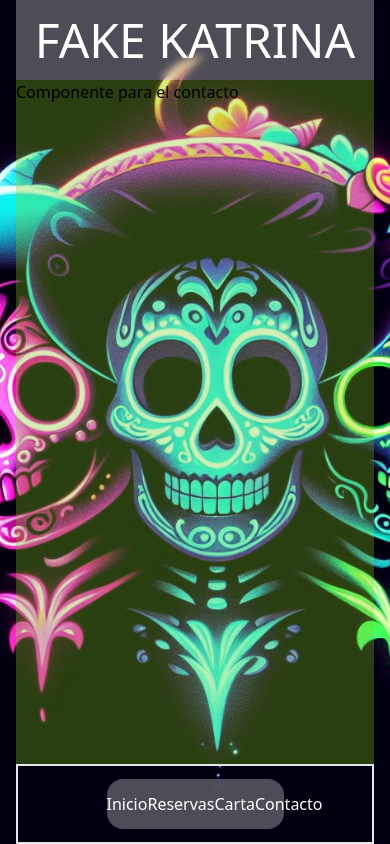
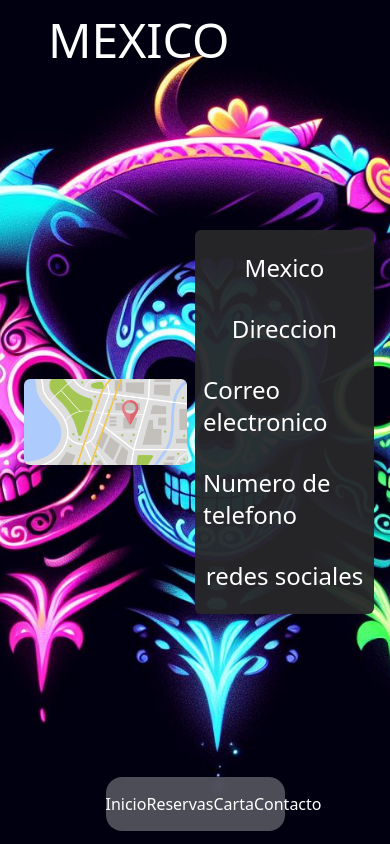
Before and after one commit to Rauljp16/Restaurante-mexicano, a React (Vite) app: page /contacto in a window 390 px wide. Built offline with nearby package versions, Linux system fonts and the light colour scheme.

Commit message:
Responsive2.0

```diff
--- a/src/components/Body.jsx
+++ b/src/components/Body.jsx
@@ -1,5 +1,5 @@
 function Body() {
-  return <div className=" w-full bg-orange-300/30 ">Body</div>;
+  return <div className="flex flex-1 w-full ">Body</div>;
 }
 
 export default Body;
--- a/src/components/Contact.jsx
+++ b/src/components/Contact.jsx
@@ -1,7 +1,18 @@
+import maps from '../img/maps.png';
+
 function Contact() {
   return (
-    <div className="flex flex-1 w-full bg-lime-500/30 ">
-      Componente para el contacto
+    <div className="flex items-center justify-around flex-1 w-full">
+      <div className=" p-2 w-1/2 h-1/2 ">
+        <img className="w-full h-full rounded-md" src={maps} />
+      </div>
+      <div className=" flex flex-col items-center justify-around p-2 bg-zinc-800/95 w-1/2 h-96 rounded-md text-white text-2xl">
+        <p>Mexico</p>
+        <p>Direccion</p>
+        <p>Correo electronico</p>
+        <p>Numero de telefono</p>
+        <div>redes sociales</div>
+      </div>
     </div>
   );
 }
--- a/src/components/Header.jsx
+++ b/src/components/Header.jsx
@@ -1,7 +1,7 @@
 function Header() {
   return (
-    <div className=" flex items-center justify-center text-white h-20 backdrop-blur-sm bg-white/30 ">
-      <p className=" text-5xl flex uppercase ">fake katrina</p>
+    <div className=" flex items-center justify-start pl-8 text-white h-20  ">
+      <p className=" text-5xl flex uppercase ">mexico</p>
     </div>
   );
 }
--- a/src/components/Navbar.jsx
+++ b/src/components/Navbar.jsx
@@ -2,7 +2,7 @@ import { Link } from 'react-router-dom';
 
 function Navbar() {
   return (
-    <div className=" sticky border-2 flex items-center w-full h-20 ">
+    <div className=" sticky flex items-center w-full h-20 ">
       <div className=" mx-auto rounded-2xl flex justify-around items-center text-white w-2/4 h-2/3 cursor-pointer backdrop-blur-sm bg-white/30">
         <Link to={'/'}>Inicio</Link>
         Reservas
```
Also changed, not shown: src/img/maps.png (added).
